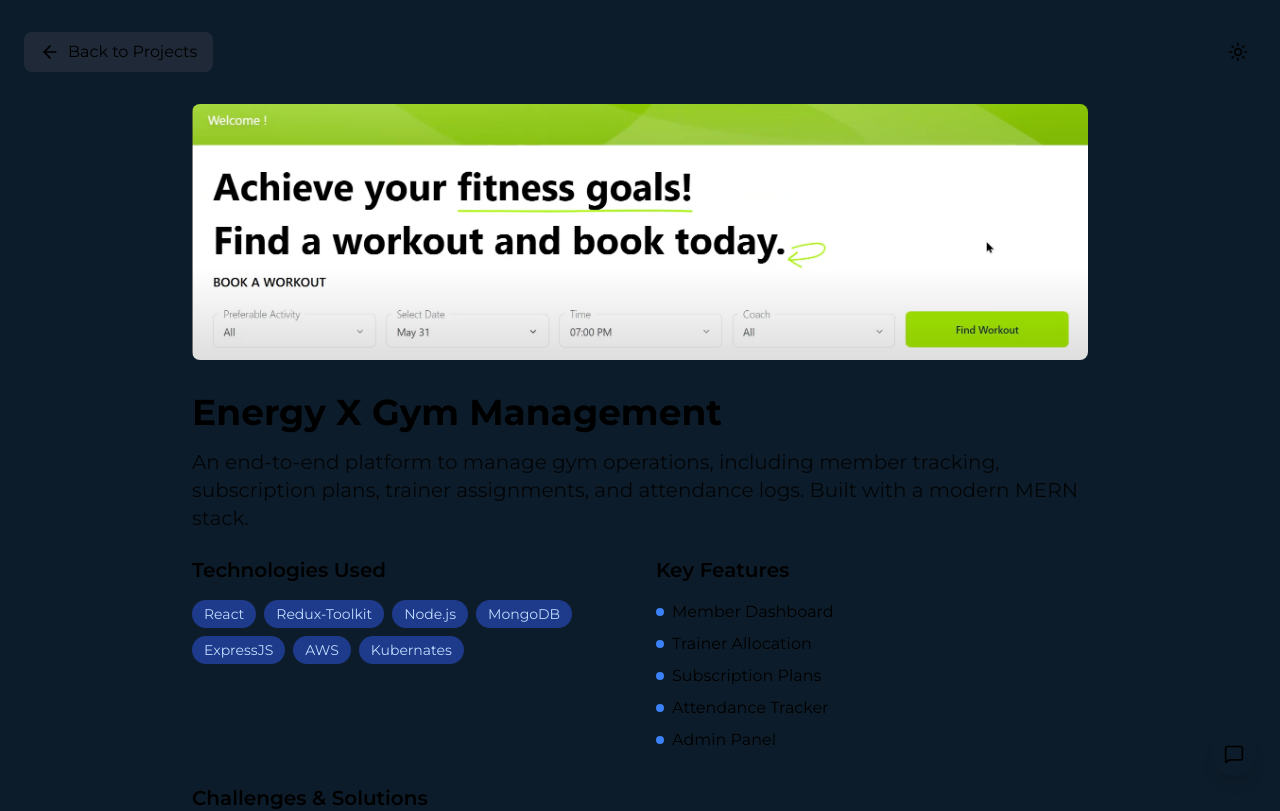
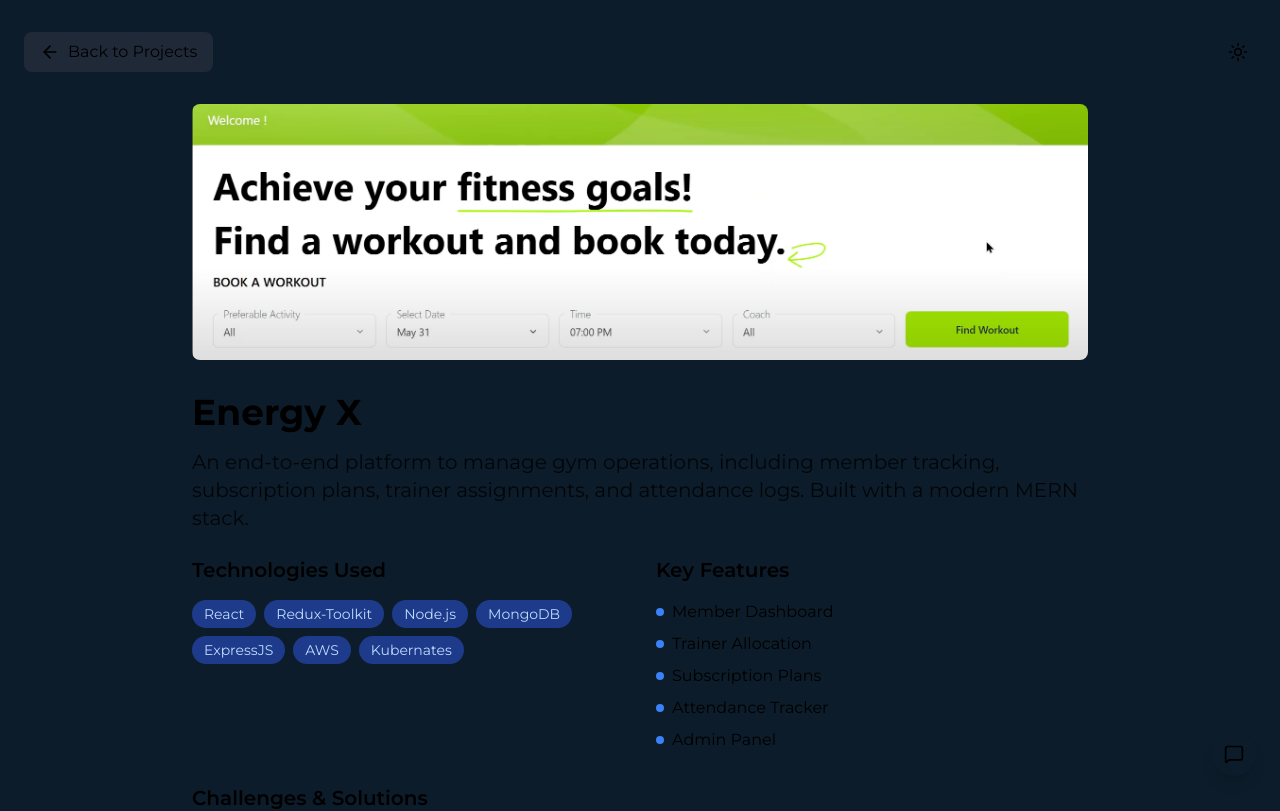
Before and after one commit to pr0thi/Harsh-Pruthi, a React (Vite) app: page /projects/1 in a window 1280 px wide. Shown: the top 811 px of the page. Built offline with nearby package versions, Linux system fonts and the light colour scheme.

Commit message:
TriggerDeploy

```diff
--- a/src/data/projects.js
+++ b/src/data/projects.js
@@ -1,7 +1,7 @@
 export const projects = [
   {
     id: 1,
-    title: "Energy X Gym Management",
+    title: "Energy X",
     category: "FullStack",
     image: "/project_pics/energyX.png",
     description: "Microservices based gym management application with three different personas helping effective management through report generation.",
```
